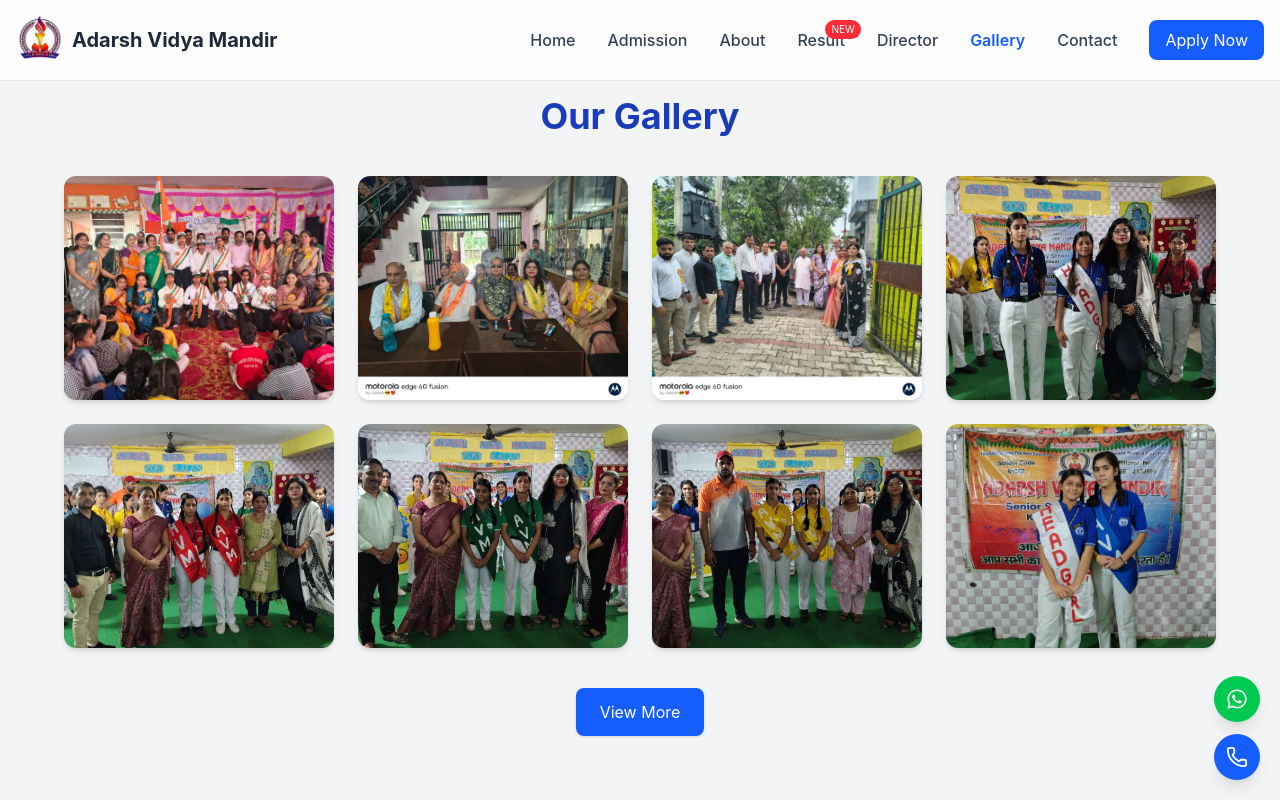
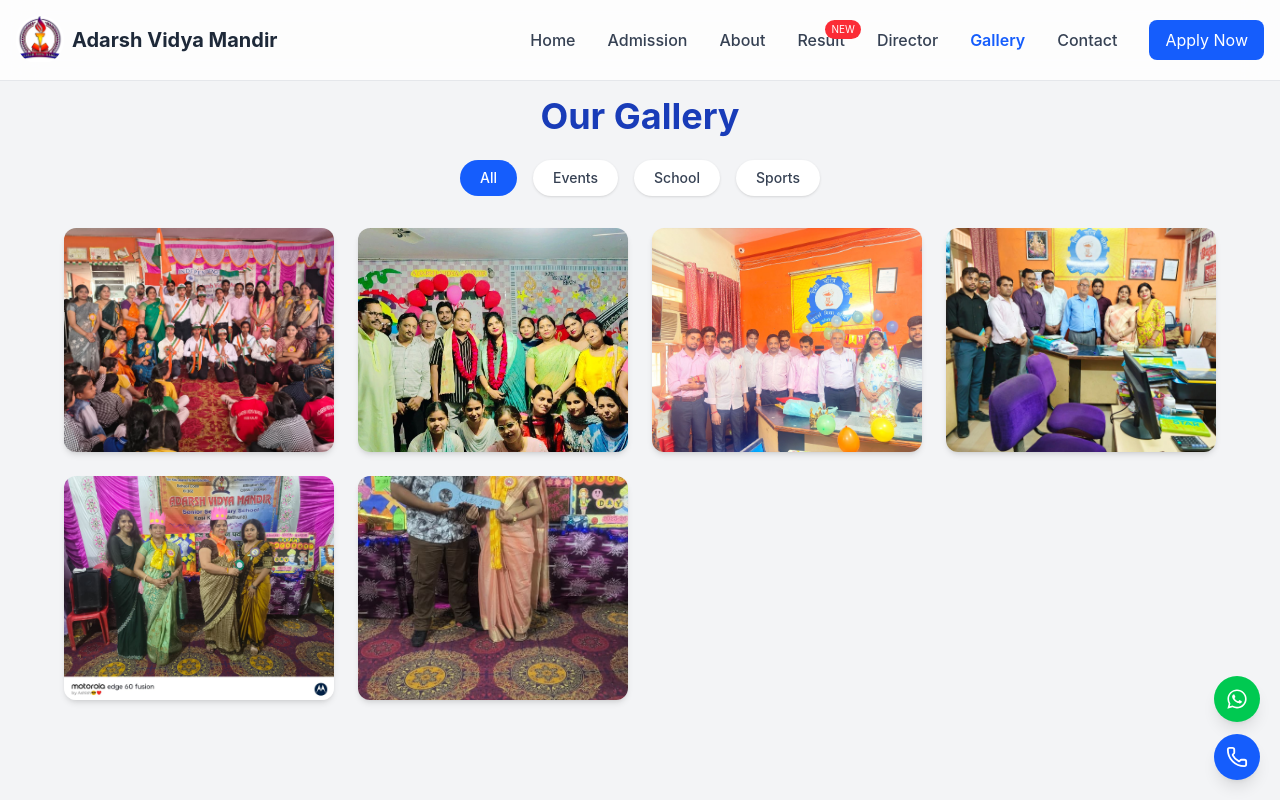
Before and after one commit to anildeveloper21/school_website, a React (Vite) app: page /gallery in a window 1280 px wide. Shown: the top 800 px of the page. Built offline with nearby package versions, Linux system fonts and the light colour scheme.

Commit message:
add category functionality

```diff
--- a/src/pages/Gallery.jsx
+++ b/src/pages/Gallery.jsx
@@ -1,40 +1,71 @@
 import { useState } from "react";
 
-// 🔥 Auto import all images from assets folder
-const modules = import.meta.glob("../gallery/*.{jpg,jpeg,png}", {
-  eager: true,
-});
-
-// Convert to usable array
-const images = Object.values(modules).map((mod) => mod.default);
+const imagesData = [
+  { src: new URL("../gallery/img1.jpg", import.meta.url).href, category: "Events" },
+  { src: new URL("../gallery/img2.jpg", import.meta.url).href, category: "School" },
+  { src: new URL("../gallery/img3.jpg", import.meta.url).href, category: "Sports" },
+  { src: new URL("../gallery/img4.jpg", import.meta.url).href, category: "Events" },
+  { src: new URL("../gallery/img5.jpg", import.meta.url).href, category: "School" },
+  { src: new URL("../gallery/img6.jpg", import.meta.url).href, category: "Sports" },
+  // add more...
+];
 
 export default function Gallery() {
   const [selected, setSelected] = useState(null);
   const [showAll, setShowAll] = useState(false);
+  const [activeCategory, setActiveCategory] = useState("All");
 
-  const visibleImages = showAll ? images : images.slice(0, 8);
+  // 🎯 Filter logic
+  const filteredImages =
+    activeCategory === "All"
+      ? imagesData
+      : imagesData.filter((img) => img.category === activeCategory);
+
+  const visibleImages = showAll
+    ? filteredImages
+    : filteredImages.slice(0, 8);
 
   return (
     <div className="pt-24 px-4 bg-gray-100 min-h-screen">
 
       {/* Heading */}
-      <h1 className="text-4xl font-bold text-center text-blue-800 mb-10">
+      <h1 className="text-4xl font-bold text-center text-blue-800 mb-6">
         Our Gallery
       </h1>
 
+      {/* 🔥 Category Buttons */}
+      <div className="flex justify-center gap-4 mb-8 flex-wrap">
+        {["All", "Events", "School", "Sports",].map((cat) => (
+          <button
+            key={cat}
+            onClick={() => {
+              setActiveCategory(cat);
+              setShowAll(false);
+            }}
+            className={`px-5 py-2 rounded-full text-sm font-medium transition ${
+              activeCategory === cat
+                ? "bg-blue-600 text-white"
+                : "bg-white text-gray-700 shadow hover:bg-blue-100"
+            }`}
+          >
+            {cat}
+          </button>
+        ))}
+      </div>
+
       {/* Grid */}
       <div className="grid sm:grid-cols-2 md:grid-cols-3 lg:grid-cols-4 gap-6 max-w-6xl mx-auto">
-
         {visibleImages.map((img, i) => (
           <div
             key={i}
             className="relative group cursor-pointer overflow-hidden rounded-xl shadow-md"
-            onClick={() => setSelected(img)}
+            onClick={() => setSelected(img.src)}
           >
             <img
-              src={img}
+              src={img.src}
               alt=""
-              className="w-full h-56 object-cover group-hover:scale-110 transition duration-300"
+              loading="lazy"
+              className="w-full h-56 object-cover transform group-hover:scale-110 transition duration-500"
             />
 
             {/* Overlay */}
@@ -43,15 +74,14 @@ export default function Gallery() {
             </div>
           </div>
         ))}
-
       </div>
 
       {/* View More */}
-      {images.length > 8 && (
+      {filteredImages.length > 8 && (
         <div className="text-center mt-10">
           <button
             onClick={() => setShowAll(!showAll)}
-            className="px-6 py-3 bg-blue-600 text-white rounded-lg shadow hover:bg-blue-700 transition"
+            className="px-8 py-3 bg-gradient-to-r from-blue-600 to-purple-600 text-white rounded-full shadow-lg hover:scale-105 transition"
           >
             {showAll ? "Show Less" : "View More"}
           </button>
@@ -61,13 +91,10 @@ export default function Gallery() {
       {/* Lightbox */}
       {selected && (
         <div
-          className="fixed inset-0 bg-black/80 flex items-center justify-center z-50"
+          className="fixed inset-0 bg-black/90 flex items-center justify-center z-50"
           onClick={() => setSelected(null)}
         >
-          <img
-            src={selected}
-            className="max-w-3xl w-full rounded-lg shadow-lg"
-          />
+          <img src={selected} className="max-w-3xl w-full rounded-lg" />
         </div>
       )}
 
```
